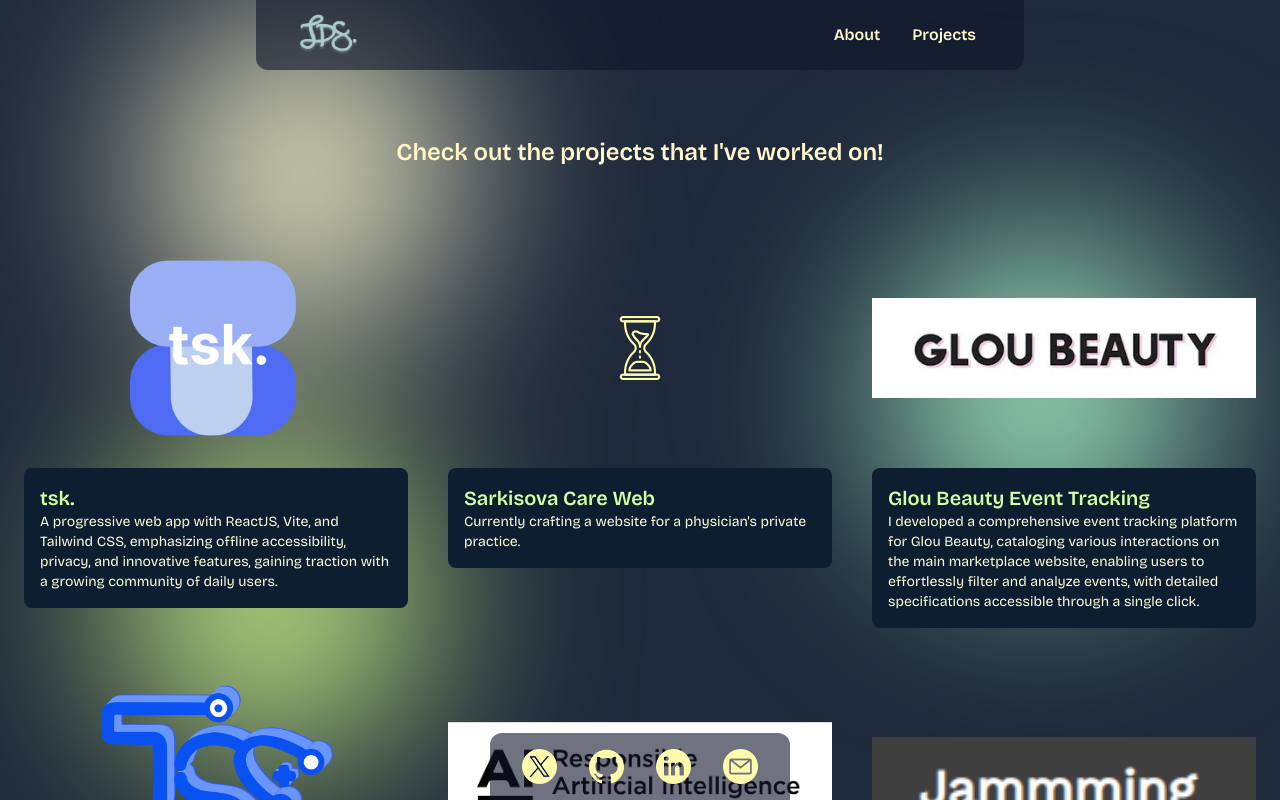
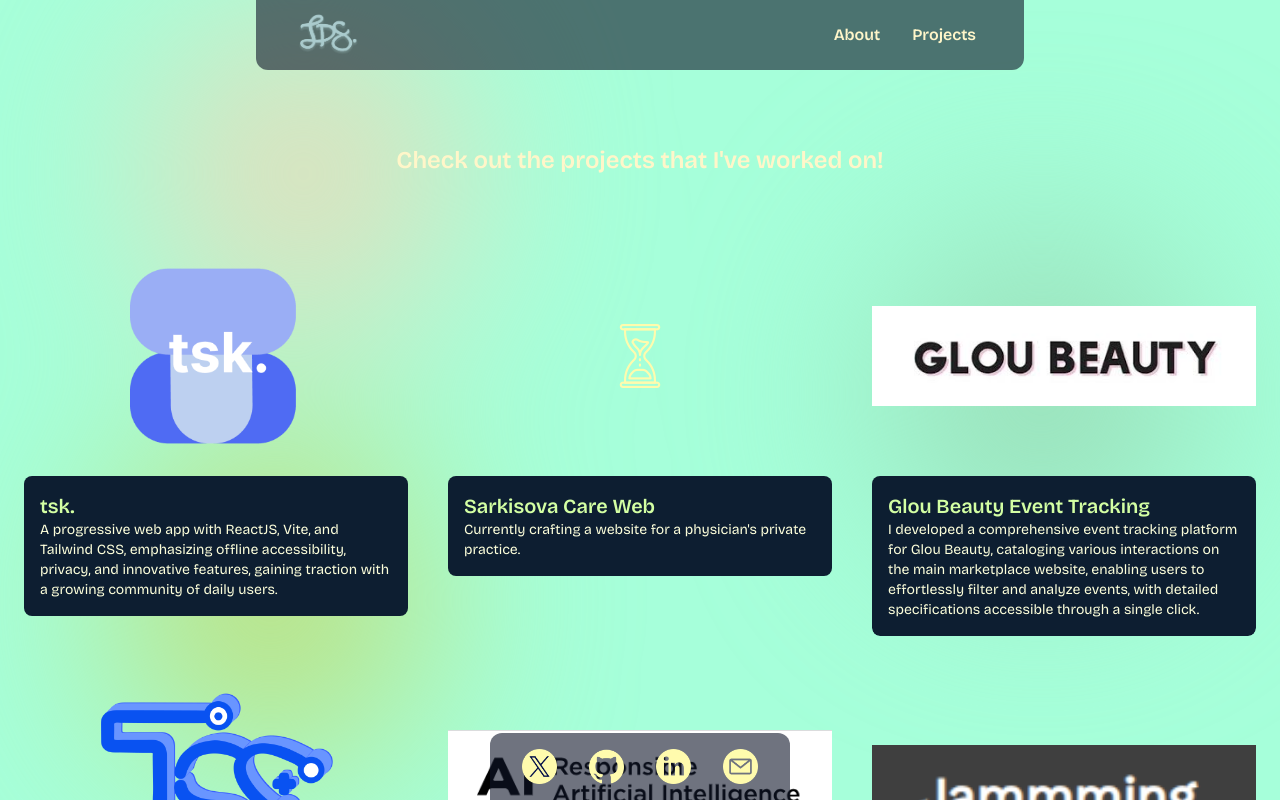
Before and after one commit to ingriddsss/portfolio, a Next.js app: page /projects in a window 1280 px wide. Built offline with nearby package versions, Linux system fonts and the light colour scheme.

Commit message:
responsive fix lrg screen
- added padding to the top of the project page

```diff
--- a/src/app/projects/page.tsx
+++ b/src/app/projects/page.tsx
@@ -3,7 +3,7 @@
 
 export default function Projects() {
   return (
-    <div className="projects h-screen flex flex-col justify-center items-center pt-28 max-md:pt-[14rem] max-lg:pt-[15rem] max-2xl:pt-[17rem] overflow-y-auto">
+    <div className="projects h-screen flex flex-col justify-center items-center pt-28 max-md:pt-[14rem] max-lg:pt-[15rem] max-2xl:pt-[17rem] overflow-y-auto xl:pt-[18rem] xl:bg-blue">
         <div className="h-screen">
         <h1 className="text-yellow font-bold text-center text-2xl">Check out the projects that I've worked on!</h1>
 
```
